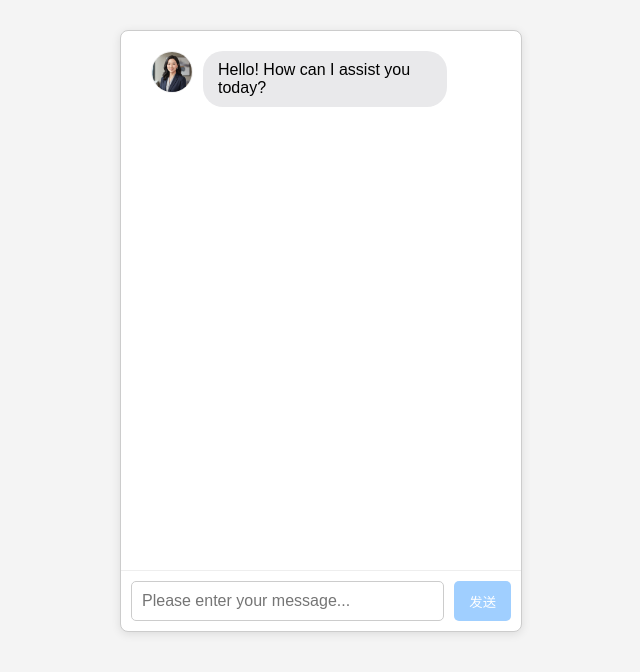
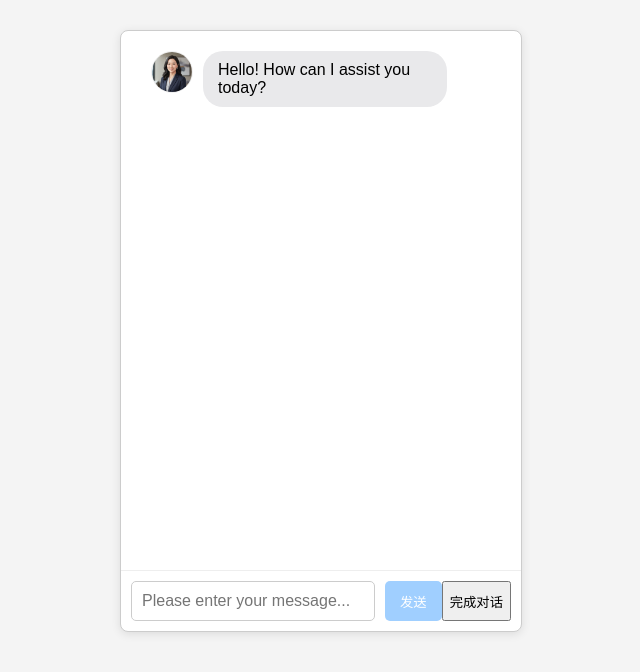
Before and after one commit to huxuebei5637-svg/ai-companion-proxy, a website: page index.html in a window 1280 px wide. Shown: the whole page, without its empty margins (319-959 px from the left). Drawn offline with Linux system fonts and the light colour scheme.

Commit message:
Enhance chat input with finish button and autocomplete
Added a 'finish' button to the input container and enabled autocomplete for the user input field.

```diff
--- a/index.html
+++ b/index.html
@@ -15,12 +15,14 @@
         </div>
 
         <div id="input-container">
-            <input type="text" id="user-input" placeholder="Please enter your message...">
+            <input type="text" id="user-input" placeholder="Please enter your message..." autocomplete="off">
             <button id="send-btn" disabled>发送</button>
+            <button id="finish-btn">完成对话</button>
         </div>
 
     </div>
 
     <script src="script.js"></script>
 </body>
+
 </html>
```
